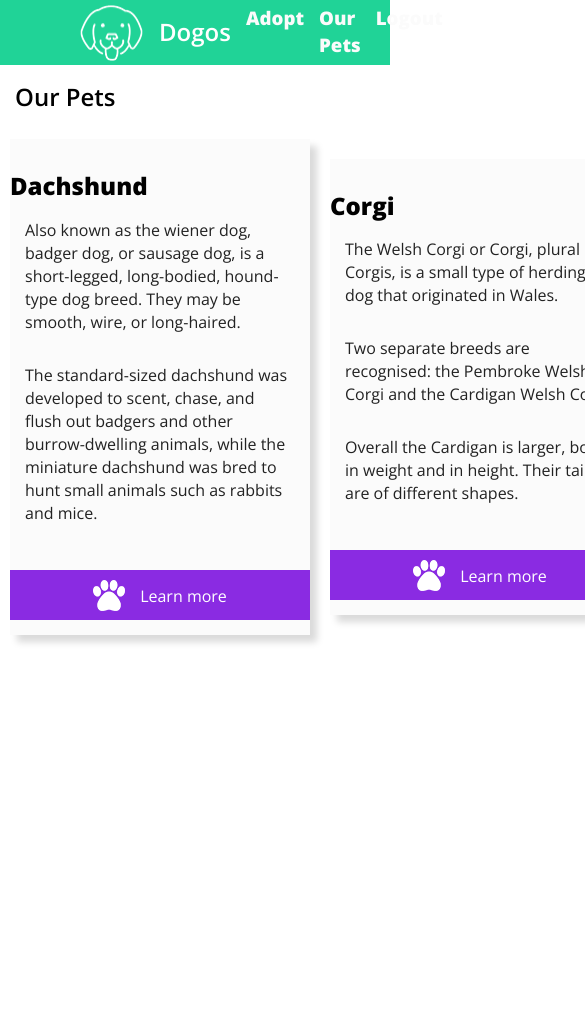
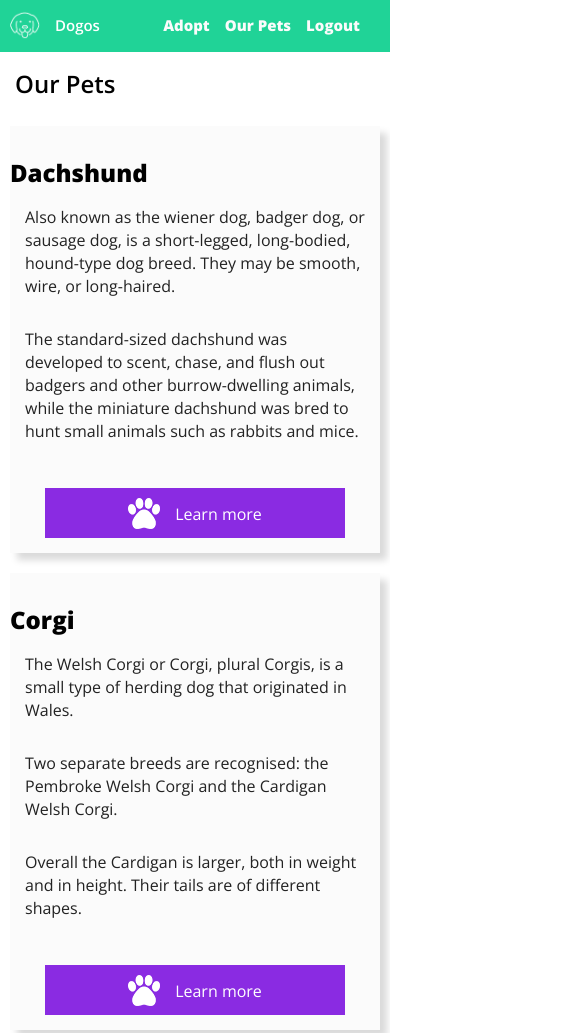
Before and after one commit to Jumicode/magnet-prueba, a plain HTML site: page magnet-frontend-test-master/index.html in a window 390 px wide. Shown: the top 1033 px of the page, 585 px wide, since content can reach past the window. Before the commit the page ends 844 px from the top, so only its background shows below. Drawn offline with nearby package versions, Linux system fonts and the light colour scheme.

Commit message:
responsive

```diff
--- a/magnet-frontend-test-master/index.html
+++ b/magnet-frontend-test-master/index.html
@@ -21,6 +21,8 @@
     <script src="site.js"></script>
   </head>
   <body>
+<div class="divContainer">
+
 
     <nav class="nav">
       <div class="logoContainer">
@@ -68,7 +70,7 @@
 
     </div>
 
-
+  </div>
 
   </body>
 </html>
--- a/magnet-frontend-test-master/style.css
+++ b/magnet-frontend-test-master/style.css
@@ -129,3 +129,35 @@ margin-top: 10px;
 margin-right: 15px;
 margin-bottom: -10px;
 }
+
+@media (max-width: 960px) {
+
+
+  .ContentContainer{
+
+    display: flex;
+    flex-direction: column;
+
+
+  }
+
+nav .logoContainer{
+  margin-left: 10px;
+}
+
+nav h1{
+  font-size: 15px ;
+}
+nav img{
+margin-top: 10px;
+  height: 30px;
+}
+
+
+nav ul{
+  font-size: 15px;
+margin-right: 0;
+}
+
+
+}
```
